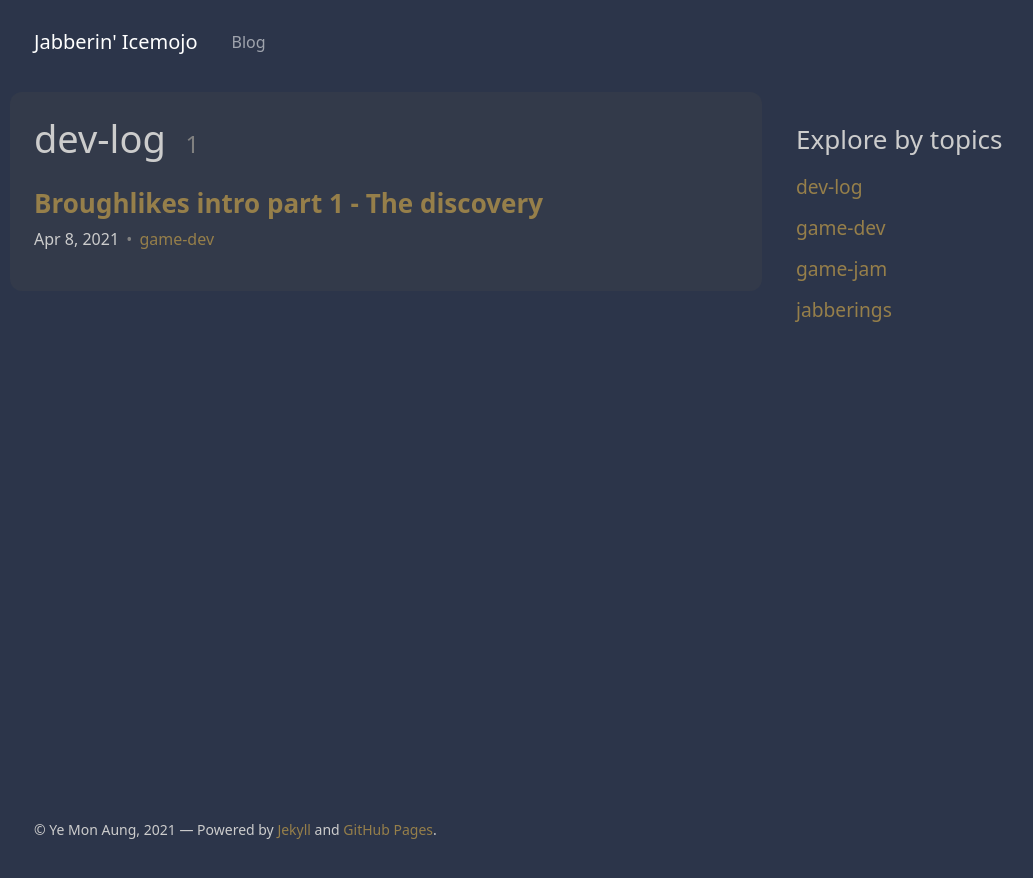
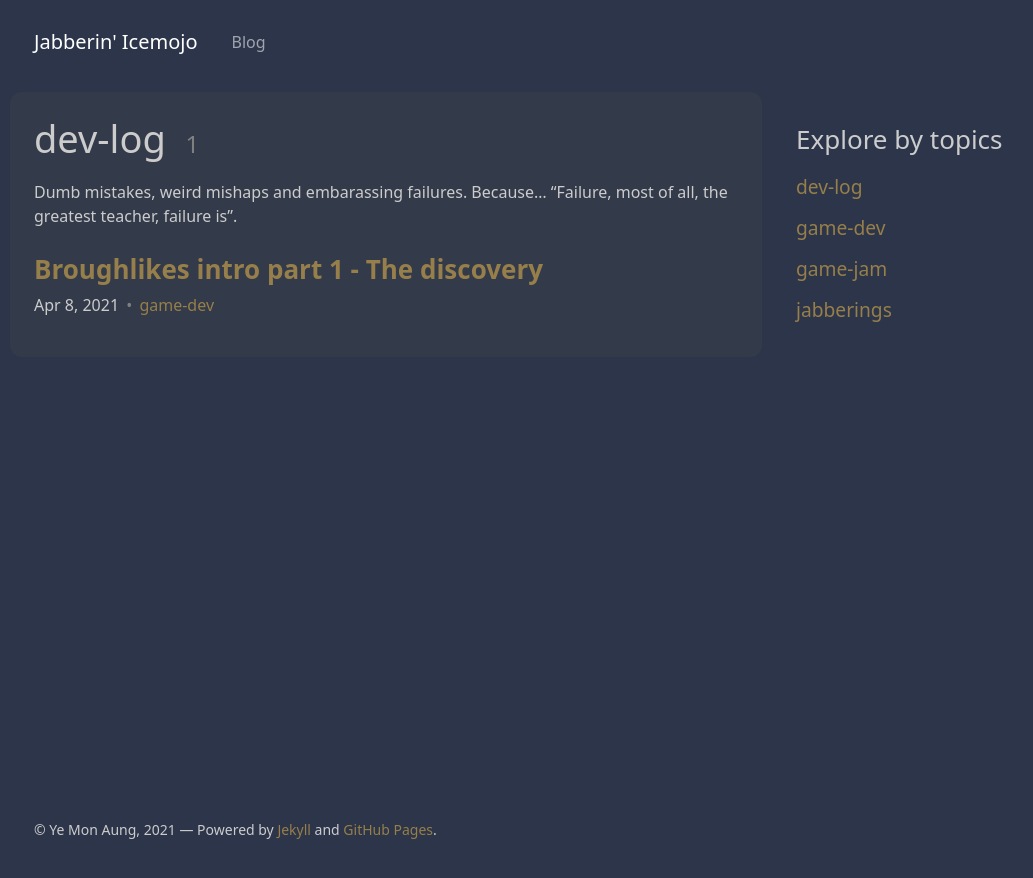
Before and after one commit to icemojo/icemojo.github.io, a Jekyll site: the page built from _topics/dev-log.md, in a window 1280 px wide. Shown: the top 878 px of the page, without its empty margins (60-1093 px from the left). Built offline with Jekyll 4.4.1, drawn with Linux system fonts in a browser that asks for light colours.

Commit message:
Update the dev-log topic description

```diff
--- a/_topics/dev-log.md
+++ b/_topics/dev-log.md
@@ -1,3 +1,5 @@
 ---
 code: dev-log
 ---
+
+Dumb mistakes, weird mishaps and embarassing failures. Because... "Failure, most of all, the greatest teacher, failure is".
```
